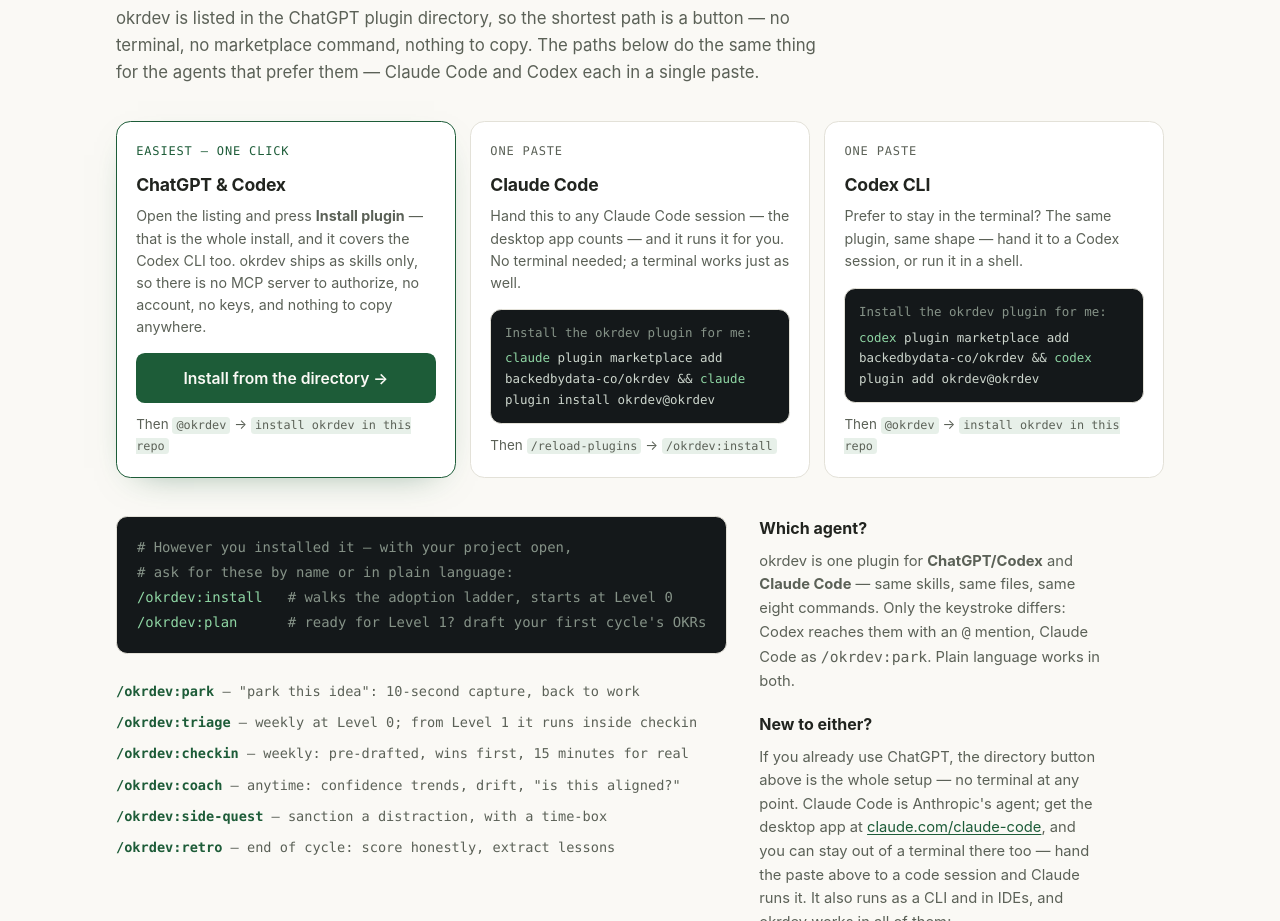
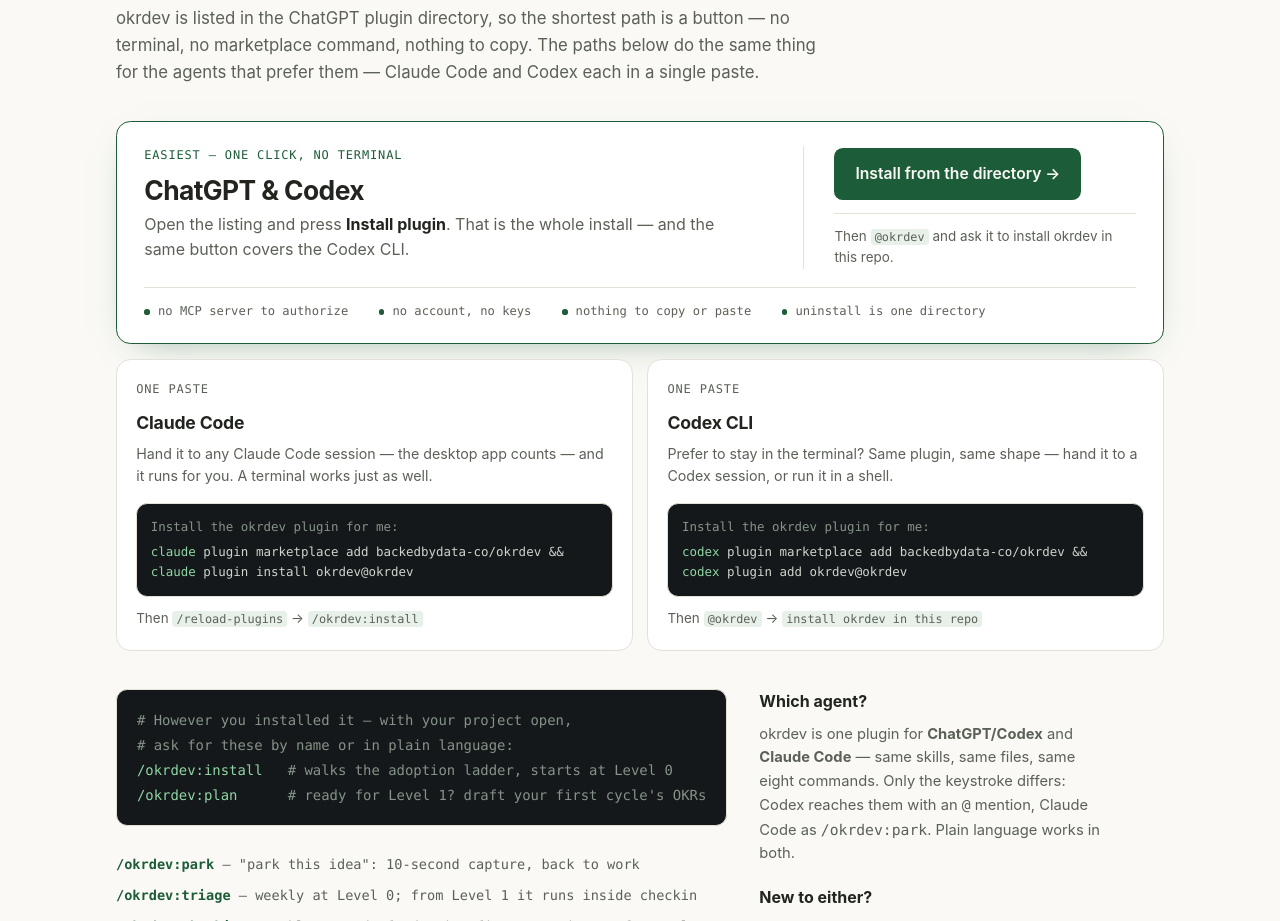
Before and after one commit to backedbydata-co/okrdev, a plain HTML site: page site/index.html in a window 1280 px wide. Shown: the part 3140-4061 px from the top of the page. Drawn offline with Linux system fonts and the light colour scheme.

Commit message:
site: featured path becomes a full-width banner over two half-width cards
Row 1 is the one-click path across the full width; row 2 is Claude Code and
Codex at half width each.

The featured path is not the old card stretched. A card has one content
column, and one column at 1048px is a thin line of prose beside a lonely
button — the dead space would have come straight back. It is now a banner
with its own internal grid: headline zone, a rule-separated action rail
holding the button and its next step, and a full-bleed fact strip along the
bottom carrying the claims that used to be the tail of a sentence.

Row 2's alignment is now structural. The old three-column row measured zero
gap at 1280px and 62px at 1000px — bottom-aligned cards only sit flush when
their prose happens to wrap to the same line count at that width. Both cards
now ride the parent grid's row tracks with grid-template-rows: subgrid, so
the code blocks start on the same line whatever the prose does, with a
@supports fallback to the previous behaviour.

Measured in a browser at 18 widths from 1440 to 375: prose-to-action gap 0
and code overflow 0 at every one, including the 901-911px band; the CTA holds
one line (244x52) from 1440 down to 901; banner zone delta 7-14px.

Pre-existing and untouched: the page scrolls horizontally below ~640px
because .coach in the hero terminal is 636px wide. Confirmed identical on
main, so it is not from this change.

```diff
--- a/site/index.html
+++ b/site/index.html
@@ -165,8 +165,19 @@
   .ladder-note { margin-top: 1.1rem; font-size: .92rem; color: var(--ink-soft); max-width: 44rem; }
 
   /* install */
-  .installs { display: grid; grid-template-columns: repeat(3, 1fr); gap: .9rem; margin-top: 2.2rem; align-items: stretch; }
-  @media (max-width: 900px) { .installs { grid-template-columns: 1fr; } }
+  .installs { display: grid; grid-template-columns: repeat(2, minmax(0, 1fr)); gap: .9rem; margin-top: 2.2rem; align-items: stretch; }
+  /* row 2 rides the parent's row tracks, so both cards' code blocks start on the
+     same line no matter how the prose above them happens to wrap */
+  .installs > .ipath:not(.ipath-banner) { grid-row: span 4; grid-template-rows: subgrid; row-gap: 0; }
+  @supports (grid-template-rows: subgrid) {
+    .installs > .ipath:not(.ipath-banner) { display: grid; }
+    .installs > .ipath:not(.ipath-banner) .act { margin-top: 0; }
+  }
+  @media (max-width: 900px) {
+    .installs { grid-template-columns: 1fr; }
+    .installs > .ipath:not(.ipath-banner) { grid-row: auto; display: flex; }
+    .installs > .ipath:not(.ipath-banner) .act { margin-top: auto; }
+  }
   .ipath {
     display: flex; flex-direction: column;
     border: 1px solid var(--line); border-radius: .9rem; padding: 1.25rem 1.2rem 1.3rem;
@@ -188,7 +199,58 @@
   }
   .ipath .act pre.code .c { display: block; margin-bottom: .3rem; }
   .ipath .then { margin-top: .7rem; font-size: .84rem; }
-  .ipath .then code { font-size: .88em; background: var(--accent-soft); padding: .1em .35em; border-radius: .3em; }
+  .ipath .then code { font-size: .88em; background: var(--accent-soft); padding: .1em .35em; border-radius: .3em; white-space: nowrap; }
+
+  /* the recommended path is a banner across the top, not a card stretched to fit */
+  .ipath-banner {
+    grid-column: 1 / -1;
+    display: grid;
+    grid-template-columns: minmax(0, 1fr) clamp(17.5rem, 26vw, 21rem);
+    grid-template-areas: "main act" "facts facts";
+    align-items: start; column-gap: 2rem;
+    padding: 1.5rem 1.7rem 1.35rem;
+  }
+  .ib-main { grid-area: main; }
+  .ipath-banner h3 { font-size: clamp(1.3rem, 2.2vw, 1.65rem); line-height: 1.15; letter-spacing: -.022em; margin-bottom: .45rem; }
+  .ipath-banner .ib-lede { font-size: 1rem; line-height: 1.55; max-width: 38rem; }
+  .ipath-banner .ib-lede b { color: var(--ink); font-weight: 650; }
+  .ipath-banner .act {
+    grid-area: act; align-self: stretch;
+    display: flex; flex-direction: column; justify-content: center;
+    margin: 0; padding: .1rem 0 .1rem 1.9rem; border-left: 1px solid var(--line);
+  }
+  .ipath-banner .act .btn {
+    display: inline-flex; align-items: center; justify-content: center;
+    align-self: start; max-width: 100%; padding: .78rem 1.25rem;
+    white-space: nowrap;
+  }
+  .ipath-banner .then { margin-top: .85rem; padding-top: .75rem; border-top: 1px solid var(--line); }
+  .ib-facts {
+    grid-area: facts; list-style: none;
+    margin-top: 1.1rem; padding-top: .9rem; border-top: 1px solid var(--line);
+    display: flex; flex-wrap: wrap; gap: .45rem 1.9rem;
+  }
+  .ib-facts li {
+    display: flex; align-items: center; gap: .5rem;
+    font-family: var(--mono); font-size: .76rem; color: var(--ink-soft);
+  }
+  .ib-facts li::before {
+    content: ""; flex: none; width: .36rem; height: .36rem;
+    border-radius: 50%; background: var(--accent);
+  }
+  @media (max-width: 900px) {
+    .ipath-banner {
+      grid-template-columns: 1fr;
+      grid-template-areas: "main" "act" "facts";
+      padding: 1.35rem 1.2rem 1.3rem;
+    }
+    .ipath-banner .act {
+      justify-content: flex-start;
+      padding: 1.05rem 0 0; margin-top: 1.05rem;
+      border-left: 0; border-top: 1px solid var(--line);
+    }
+    .ipath-banner .act .btn { align-self: stretch; max-width: 26rem; }
+  }
   .install-cols { display: grid; grid-template-columns: 1.15fr .85fr; gap: 2rem; margin-top: 2.4rem; align-items: start; }
   @media (max-width: 860px) { .install-cols { grid-template-columns: 1fr; } }
   pre.code {
@@ -393,23 +455,30 @@
       </p>
 
       <div class="installs">
-        <div class="ipath ipath-featured">
-          <p class="tag">Easiest — one click</p>
-          <h3>ChatGPT &amp; Codex</h3>
-          <p>Open the listing and press <b>Install plugin</b> — that is the whole install, and
-             it covers the Codex CLI too. okrdev ships as skills only, so there is no MCP
-             server to authorize, no account, no keys, and nothing to copy anywhere.</p>
+        <div class="ipath ipath-featured ipath-banner">
+          <div class="ib-main">
+            <p class="tag">Easiest — one click, no terminal</p>
+            <h3>ChatGPT &amp; Codex</h3>
+            <p class="ib-lede">Open the listing and press <b>Install plugin</b>. That is the
+               whole install — and the same button covers the Codex CLI.</p>
+          </div>
           <div class="act">
             <a class="btn btn-primary" href="https://chatgpt.com/plugins/plugins_6a7a2f9e3968819187e30eaee8da1435">Install from the directory&nbsp;→</a>
-            <p class="then">Then <code>@okrdev</code> → <code>install okrdev in this repo</code></p>
+            <p class="then">Then <code>@okrdev</code> and ask it to install okrdev in this repo.</p>
           </div>
+          <ul class="ib-facts">
+            <li>no MCP server to authorize</li>
+            <li>no account, no keys</li>
+            <li>nothing to copy or paste</li>
+            <li>uninstall is one directory</li>
+          </ul>
         </div>
 
         <div class="ipath">
           <p class="tag">One paste</p>
           <h3>Claude Code</h3>
-          <p>Hand this to any Claude Code session — the desktop app counts — and it runs it
-             for you. No terminal needed; a terminal works just as well.</p>
+          <p>Hand it to any Claude Code session — the desktop app counts — and it runs for
+             you. A terminal works just as well.</p>
           <div class="act">
 <pre class="code"><span class="c">Install the okrdev plugin for me:</span><span class="k">claude</span> plugin marketplace add backedbydata-co/okrdev &amp;&amp; <span class="k">claude</span> plugin install okrdev@okrdev</pre>
             <p class="then">Then <code>/reload-plugins</code> → <code>/okrdev:install</code></p>
@@ -419,8 +488,8 @@
         <div class="ipath">
           <p class="tag">One paste</p>
           <h3>Codex CLI</h3>
-          <p>Prefer to stay in the terminal? The same plugin, same shape — hand it to a
-             Codex session, or run it in a shell.</p>
+          <p>Prefer to stay in the terminal? Same plugin, same shape — hand it to a Codex
+             session, or run it in a shell.</p>
           <div class="act">
 <pre class="code"><span class="c">Install the okrdev plugin for me:</span><span class="k">codex</span> plugin marketplace add backedbydata-co/okrdev &amp;&amp; <span class="k">codex</span> plugin add okrdev@okrdev</pre>
             <p class="then">Then <code>@okrdev</code> → <code>install okrdev in this repo</code></p>
```
Also changed, not shown: CHANGELOG.md.
